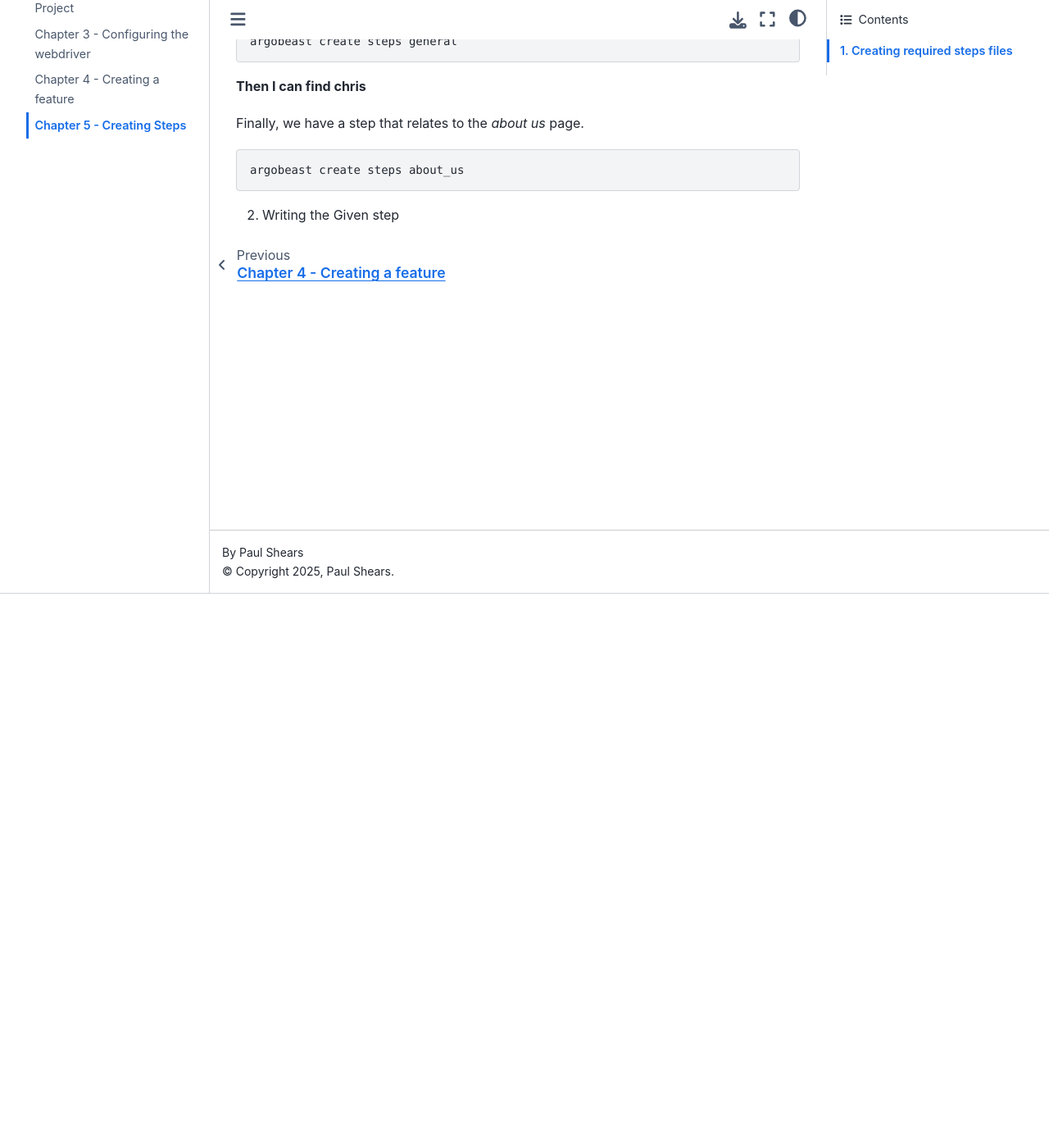
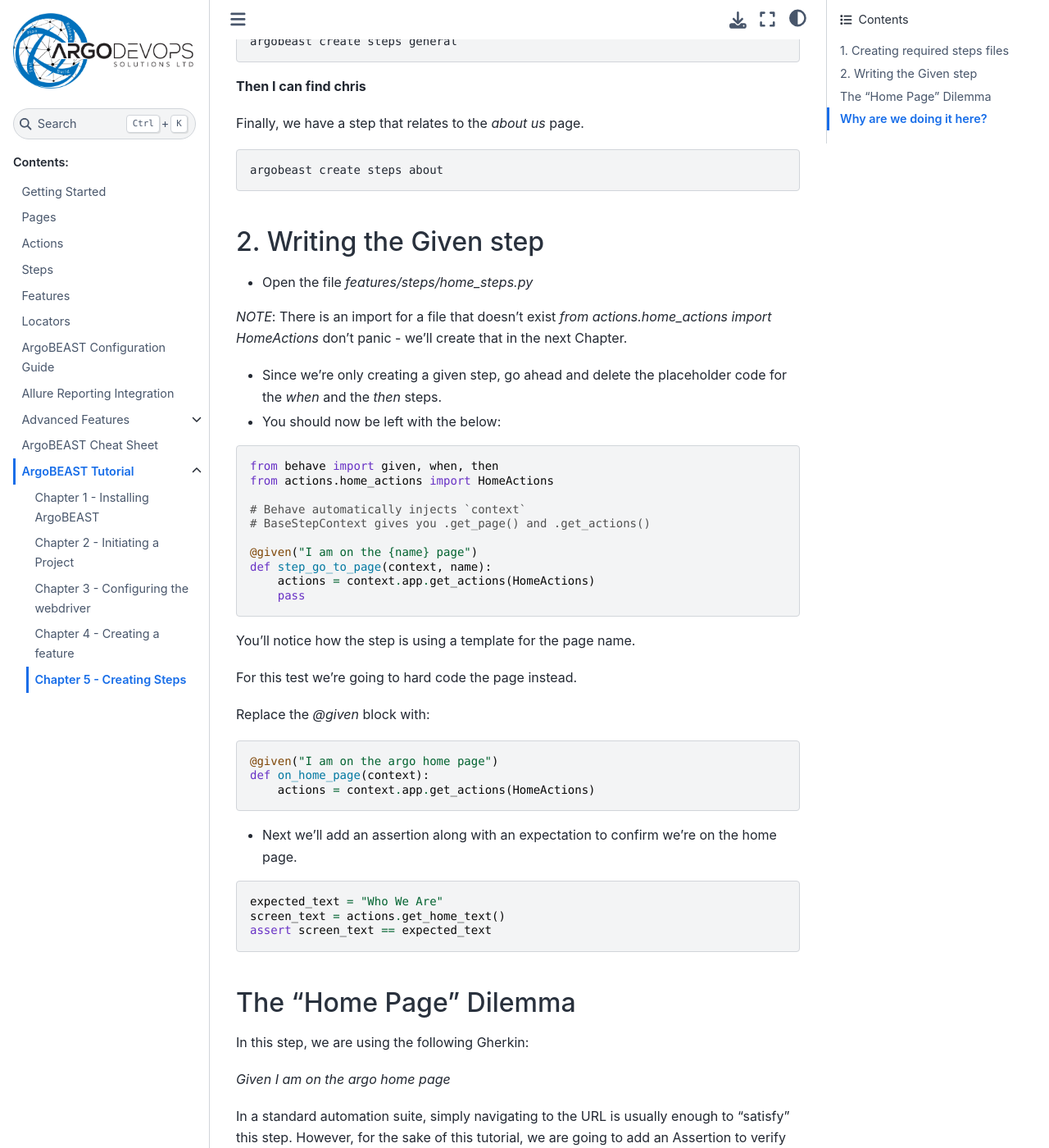
Before and after one commit to argodevops/ArgoBEAST, a Sphinx documentation site: the page built from docs/source/tutorial/5_creating_steps.rst, in a window 1280 px wide and 1400 px high, scrolled down 676 px. Shown: the whole window at 82% size. Built offline with Sphinx 7.4.7 and the Sphinx Book theme 1.1.4, drawn with Linux system fonts in a browser that asks for light colours; some of the changed text lies outside the part shown.

Commit message:
chore: completed given step write up

```diff
--- a/docs/source/tutorial/5_creating_steps.rst
+++ b/docs/source/tutorial/5_creating_steps.rst
@@ -32,6 +32,70 @@
 
 .. code-block:: bash
 
-   argobeast create steps about_us
+   argobeast create steps about
 
 2. Writing the Given step
+-------------------------
+
+- Open the file `features/steps/home_steps.py`
+
+*NOTE*: There is an import for a file that doesn't exist `from actions.home_actions import HomeActions` don't panic - we'll create that in the next Chapter.
+
+- Since we're only creating a given step, go ahead and delete the placeholder code for the `when` and the `then` steps.
+
+- You should now be left with the below:
+
+.. code-block:: python
+
+    from behave import given, when, then
+    from actions.home_actions import HomeActions
+
+    # Behave automatically injects `context`
+    # BaseStepContext gives you .get_page() and .get_actions()
+
+    @given("I am on the {name} page")
+    def step_go_to_page(context, name):
+        actions = context.app.get_actions(HomeActions)
+        pass
+
+You'll notice how the step is using a template for the page name.
+
+For this test we're going to hard code the page instead.
+
+Replace the `@given` block with:
+
+.. code-block:: python
+
+   @given("I am on the argo home page")
+   def on_home_page(context):
+       actions = context.app.get_actions(HomeActions)
+
+- Next we'll add an assertion along with an expectation to confirm we're on the home page.
+
+.. code-block:: python
+
+    expected_text = "Who We Are"
+    screen_text = actions.get_home_text()
+    assert screen_text == expected_text
+
+
+The "Home Page" Dilemma
+-----------------------
+
+In this step, we are using the following Gherkin:
+
+`Given I am on the argo home page`
+
+In a standard automation suite, simply navigating to the URL is usually enough to "satisfy" this step. However, for the sake of this tutorial, we are going to add an Assertion to verify that a specific element (like the logo or page title) is visible before we proceed.
+
+*A Note on Best Practices*
+You might notice that we are "testing" inside a Given step. Generally, this is not considered best practice in production-grade testing for two reasons:
+
+ - Intent vs. Verification: The Given step is meant to set the initial state (the "Context"). The Then step is where the actual verification (the "Outcome") should happen.
+
+ - Brittle Setup: If your Home Page assertion fails, your entire test suite stops before it even begins. In large projects, we prefer to keep our setup steps as "lean" as possible to ensure that when a test fails, it's failing because of the specific feature under fire, not the setup.
+
+Why are we doing it here?
+-------------------------
+
+Since this is our first interaction with the browser in this tutorial, we want to ensure everything is wired up correctly. It's a "smoke test" to confirm that ArgoBEAST has successfully launched the driver and reached the application before we move on to more complex interactions.
```
